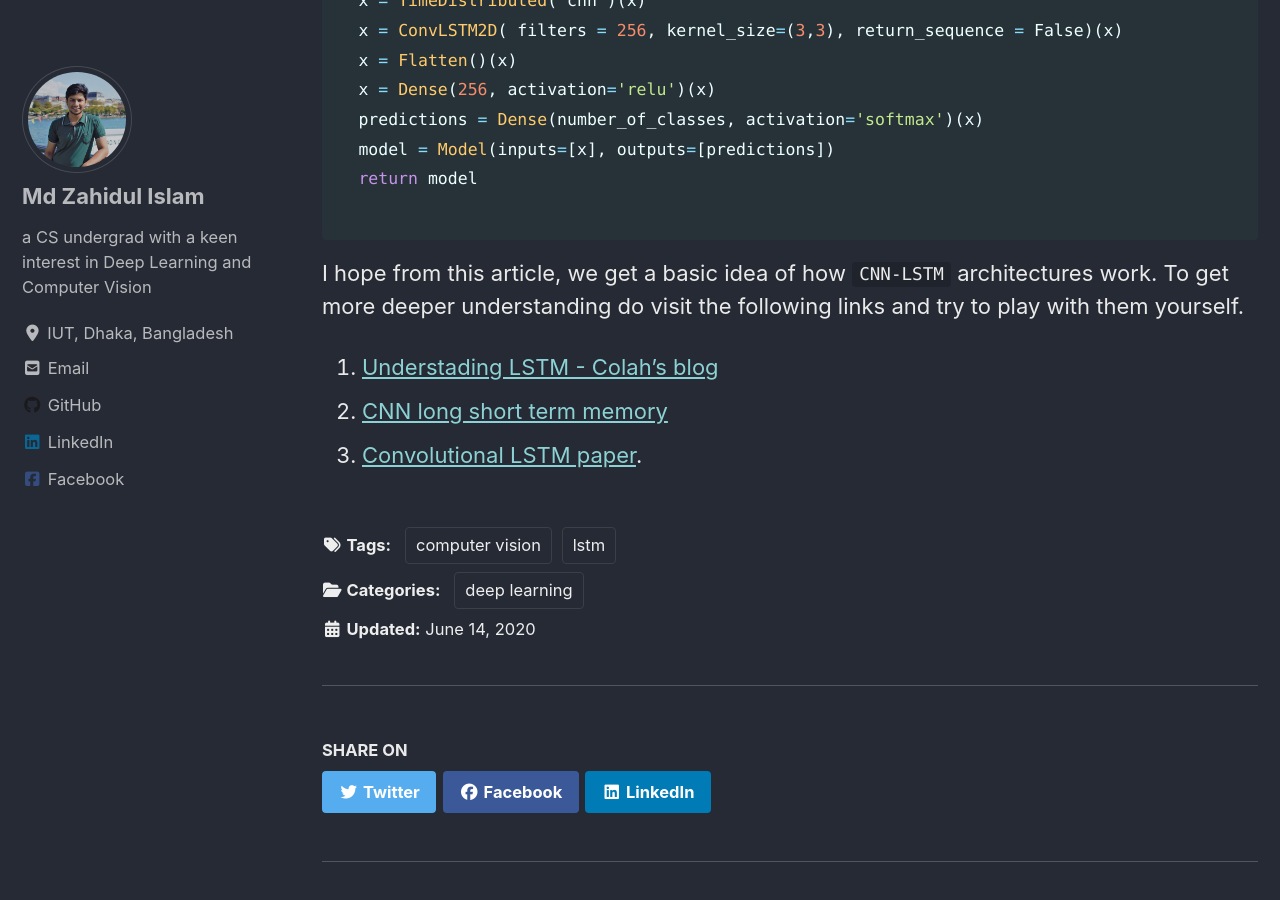
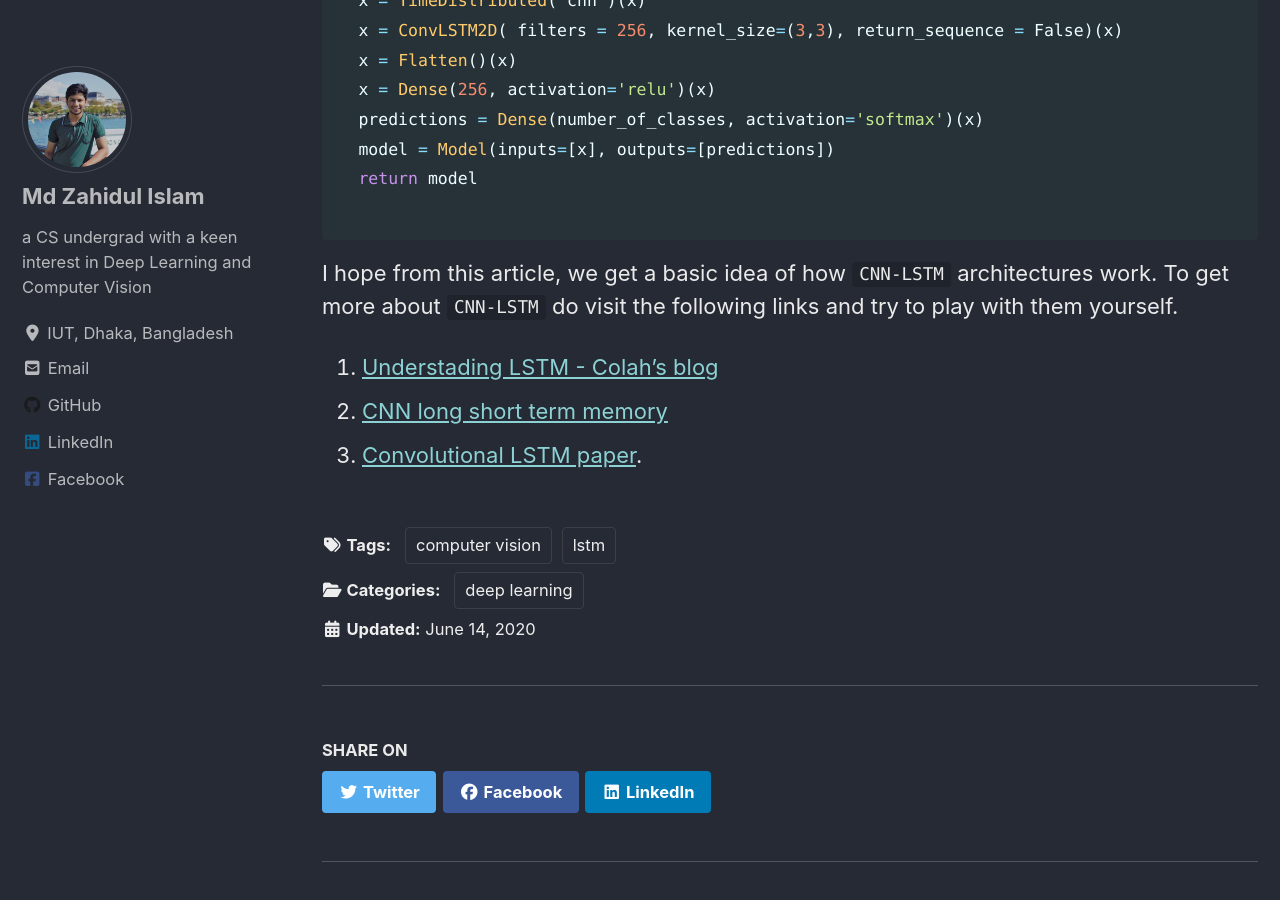
Before and after one commit to Zedd1558/Zedd1558.github.io, a Jekyll site: the page built from _posts/2020-06-14-LSTM in Computer Vision.md, in a window 1280 px wide and 900 px high, scrolled down 4263 px. Built offline with Jekyll 4.4.1, drawn with Linux system fonts in a browser that asks for light colours; cached includes are drawn as plain includes; nearby versions of some CDN libraries.

Commit message:
finishing up the first blog

````diff
--- a/_posts/2020-06-14-LSTM in Computer Vision.md
+++ b/_posts/2020-06-14-LSTM in Computer Vision.md
@@ -56,7 +56,7 @@ def CNN_ConvLSTMmodel():
 
 ```
 
-I hope from this article, we get a basic idea of how `CNN-LSTM` architectures work. To get more deeper understanding do visit the following links and try to play with them yourself.
+I hope from this article, we get a basic idea of how `CNN-LSTM` architectures work. To get more about `CNN-LSTM` do visit the following links and try to play with them yourself.
 
 
 1. [Understading LSTM - Colah's blog][colah-blog]
````
